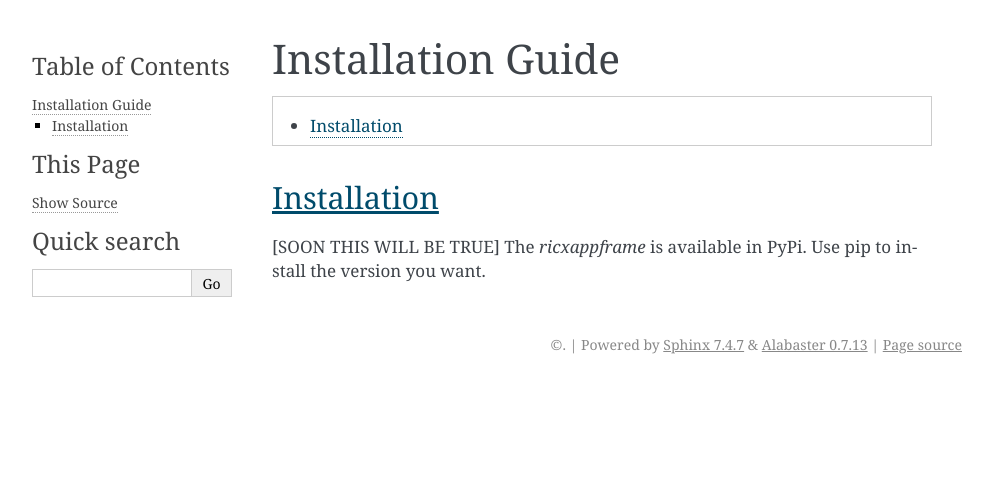
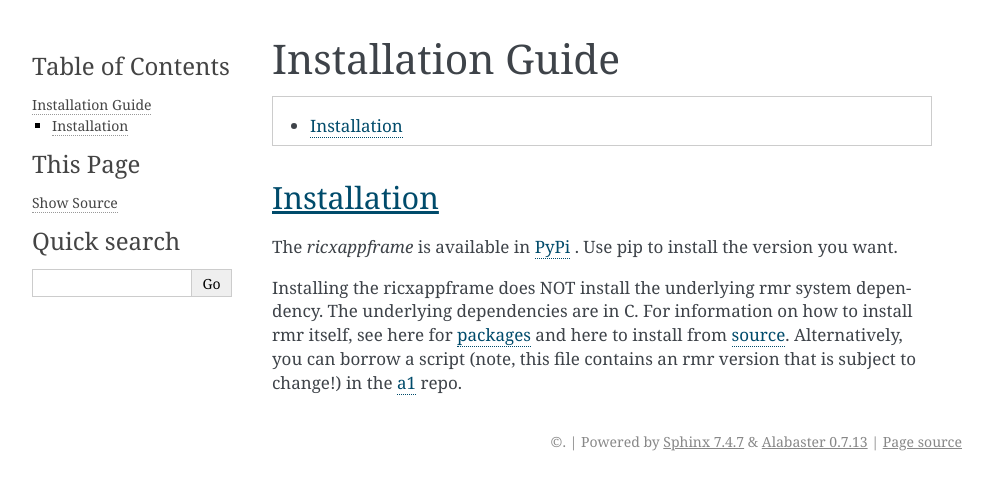
Before and after one commit to o-ran-sc/ric-plt-xapp-frame-py, a Sphinx documentation site: the page built from docs/installation-guide.rst, in a window 1280 px wide. Shown: the top 490 px of the page, without its empty margins (148-1141 px from the left). Built offline with Sphinx 7.4.7, drawn with Linux system fonts in a browser that asks for light colours.

Commit message:
Update install docs (only).
Issue-ID: RIC-228
Change-Id: I7cf31f1cf2e64cd459462a4268d06dd12d8966a3
Signed-off-by: Tommy Carpenter <tc677g@att.com>

```diff
--- a/docs/installation-guide.rst
+++ b/docs/installation-guide.rst
@@ -13,4 +13,9 @@
 Installation
 ------------
 
-[SOON THIS WILL BE TRUE] The `ricxappframe` is available in PyPi. Use pip to install the version you want.
+The `ricxappframe` is available in `PyPi <https://pypi.org/project/ricxappframe>`_ . Use pip to install the version you want.
+
+Installing the ricxappframe does NOT install the underlying rmr system dependency.
+The underlying dependencies are in C.
+For information on how to install rmr itself, see here for `packages <https://wiki.o-ran-sc.org/pages/viewpage.action?pageId=3605041>`_ and here to install from `source <https://wiki.o-ran-sc.org/display/RICP/RMR+Building+From+Source>`_.
+Alternatively, you can borrow a script (note, this file contains an rmr version that is subject to change!) in the `a1 <https://gerrit.o-ran-sc.org/r/gitweb?p=ric-plt/a1.git;a=blob;f=integration_tests/install_rmr.sh;h=70ee489ba2895ea67ca2c93ecefb2776ba2c9ff3;hb=78ba273b279a7e7af6dba811a29746b881a53a8e>`_ repo.
```
